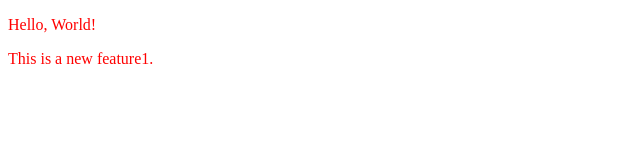
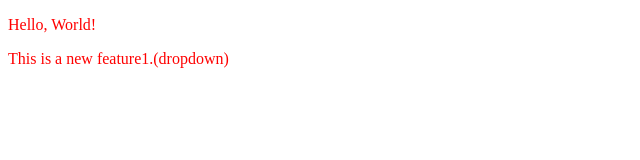
Before and after one commit to rummanislam/local_repo, a plain HTML site: page index.html in a window 1280 px wide. Shown: the full height of the page, 0-640 px from the left. Drawn offline with Linux system fonts and the light colour scheme.

Commit message:
merge with main

```diff
--- a/index.html
+++ b/index.html
@@ -8,7 +8,7 @@
 </head>
 <body>
     <p>Hello, World!</p>
-    <p>This is a new feature1.</p>
+    <p>This is a new feature1.(dropdown)</p>
 
 </body>
 </html>
```
Also changed, not shown: style.css (line endings or trailing spaces), 1 other file.
